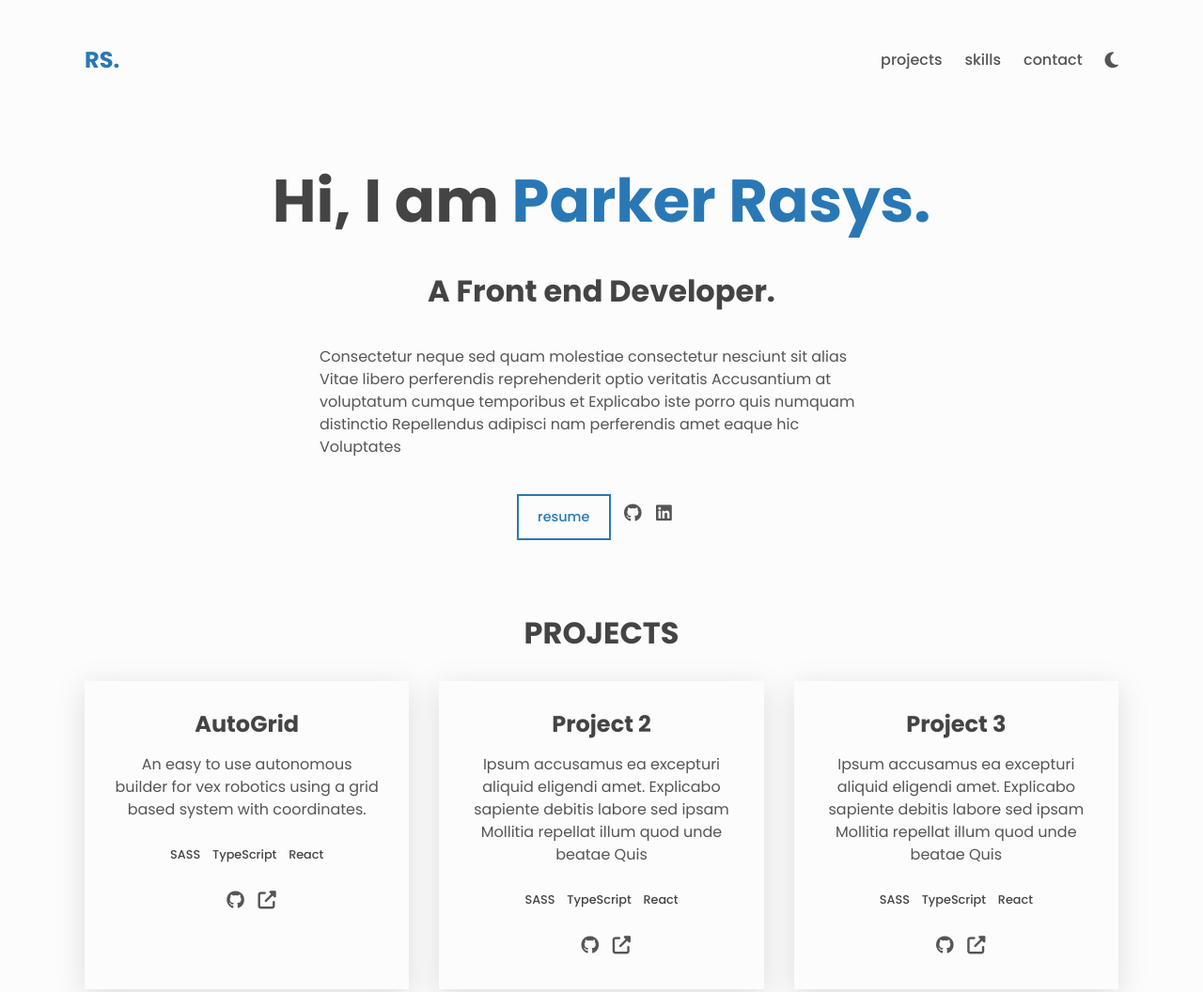
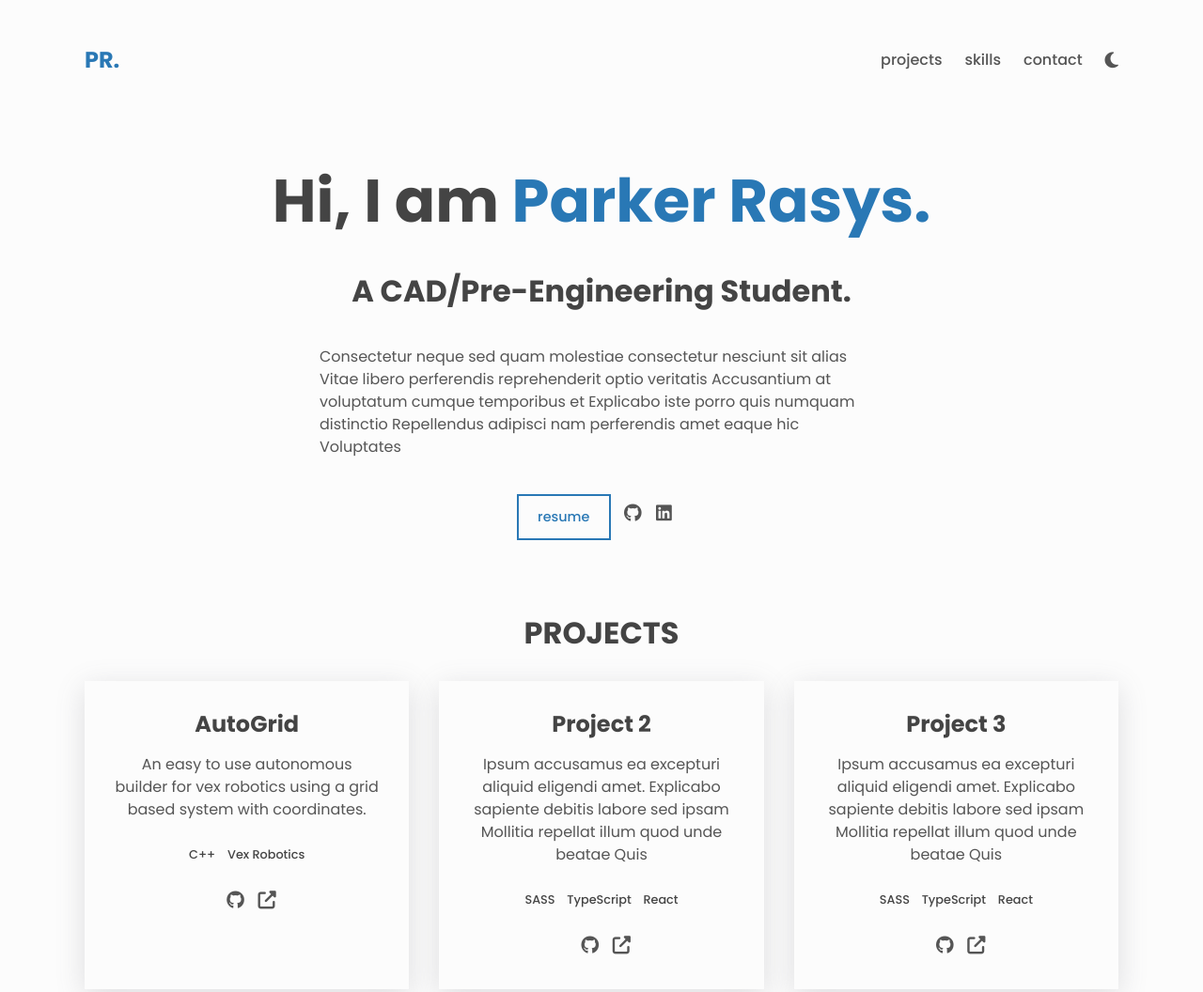
Before and after one commit to parkerrasys/parkerrasys.github.io, a plain HTML site: page index.html in a window 1280 px wide. Shown: the top 1056 px of the page at 94% size. Drawn offline with Linux system fonts and the light colour scheme.

Commit message:
Update index.html

```diff
--- a/index.html
+++ b/index.html
@@ -15,13 +15,13 @@
       crossorigin="anonymous"
     ></script>
     <link rel="stylesheet" href="styles.css" />
-    <title>Raj Shekhar</title>
+    <title>Parker Rasys</title>
   </head>
   <body class="light" id="top">
     <header class="header center">
       <h3>
         <a href="https://rjshkhr.github.io/cleanfolio-minimal" class="link"
-          >RS.</a
+          >PR.</a
         >
       </h3>
 
@@ -56,7 +56,7 @@
       <!-- About -->
       <div class="about center">
         <h1>Hi, I am <span class="about__name">Parker Rasys.</span></h1>
-        <h2 class="about__role">A Front end Developer.</h2>
+        <h2 class="about__role">A CAD/Pre-Engineering Student.</h2>
         <p class="about__desc">
           Consectetur neque sed quam molestiae consectetur nesciunt sit alias
           Vitae libero perferendis reprehenderit optio veritatis Accusantium at
@@ -99,9 +99,8 @@
               An easy to use autonomous builder for vex robotics using a grid based system with coordinates.
             </p>
             <ul class="project__stack">
-              <li class="project__stack-item">SASS</li>
-              <li class="project__stack-item">TypeScript</li>
-              <li class="project__stack-item">React</li>
+              <li class="project__stack-item">C++</li>
+              <li class="project__stack-item">Vex Robotics</li>
             </ul>
 
             <a
```
